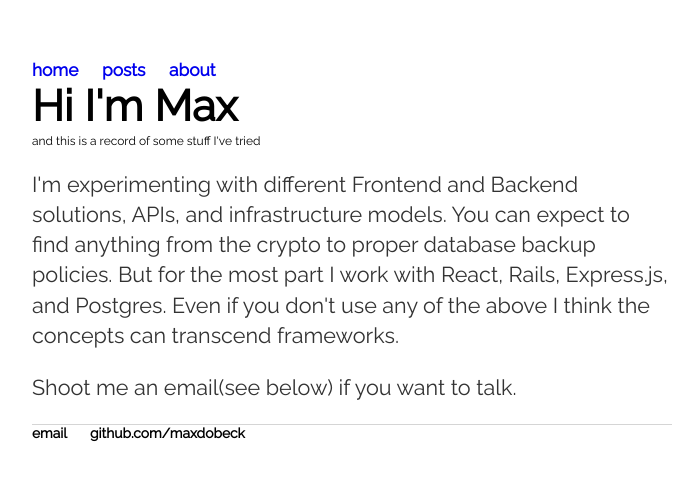
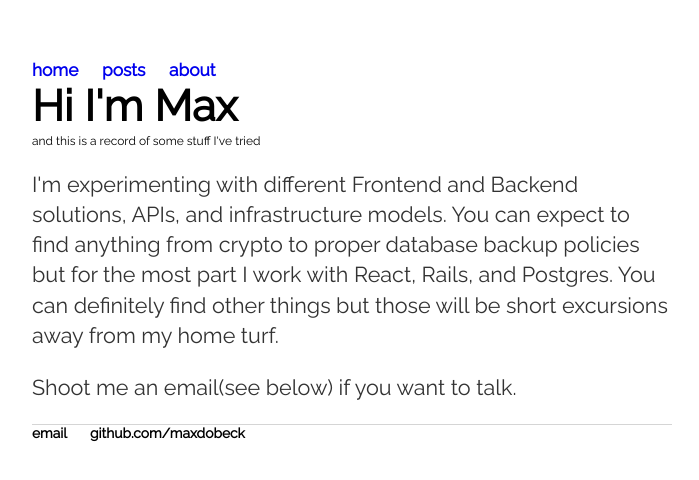
Before and after one commit to maxdobeck/maxdobeck.github.io, a Jekyll site: the page built from about/index.html, in a window 1280 px wide. Shown: the top 480 px of the page, without its empty margins (288-987 px from the left). Built offline with Jekyll 4.4.1, drawn with Linux system fonts in a browser that asks for light colours.

Commit message:
Updated about page.

```diff
--- a/about/index.html
+++ b/about/index.html
@@ -6,5 +6,5 @@ layout: default
 <small>and this is a record of some stuff I've tried</small>
 
 
-<p>I'm experimenting with different Frontend and Backend solutions, APIs, and infrastructure models.  You can expect to find anything from the crypto to proper database backup policies.  But for the most part I work with React, Rails, Express.js, and Postgres.  Even if you don't use any of the above I think the concepts can transcend frameworks.</p>
+<p>I'm experimenting with different Frontend and Backend solutions, APIs, and infrastructure models.  You can expect to find anything from crypto to proper database backup policies but for the most part I work with React, Rails, and Postgres.  You can definitely find other things but those will be short excursions away from my home turf.</p>
 <p>Shoot me an email(see below) if you want to talk.</p>
```
